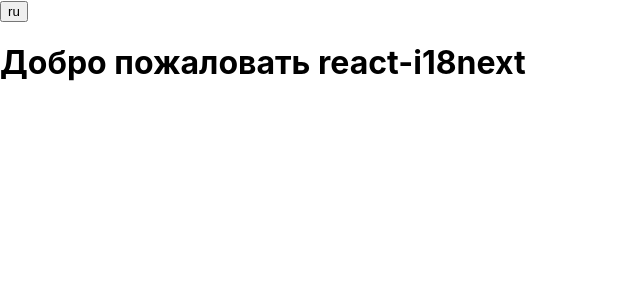
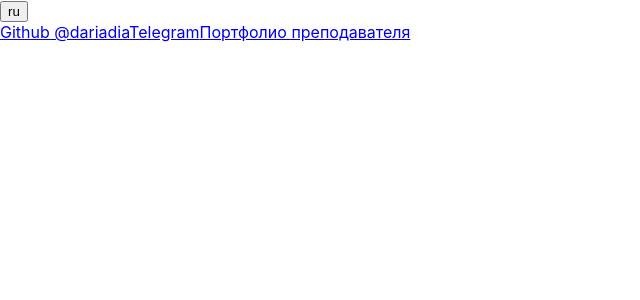
Before and after one commit to dariadia/frontend-courses, a React (Create React App) app: page / in a window 1280 px wide. Shown: the top 300 px of the page, without its empty margins (0-640 px from the left). Built offline with nearby package versions, Linux system fonts and the light colour scheme.

Commit message:
extend options

```diff
--- a/src/App.js
+++ b/src/App.js
@@ -1,4 +1,5 @@
-import { useTranslation } from "react-i18next";
+import { useTranslation } from "react-i18next"
+import { Helmet } from "react-helmet"
 
 function App() {
   const { t, i18n } = useTranslation()
@@ -6,13 +7,22 @@
     i18n.changeLanguage(i18n.resolvedLanguage === 'en' ? 'ru' : 'en')
   return (
     <>
+      <Helmet>
+        <meta
+          name="description"
+          content=""
+        />
+        <title>{t('meta_title')}</title>
+        <link rel="canonical" href="todo" />
+      </Helmet>
       <header>
         <button onClick={changeLanguage}>{i18n.resolvedLanguage}</button>
-        <h1>{t('Welcome to React')}</h1>
       </header>
       <main></main>
       <footer>
-
+        <a href="https://github.com/dariadia/">Github @dariadia</a>
+        <a href="https://t.me/redheadalert">Telegram</a>
+        <a target="_blank" href={i18n.resolvedLanguage === 'en' ? "https://dariadia-portfolio.vercel.app/":"https://dariadia-portfolio-ru.vercel.app/"} rel="noreferrer">{t('portfolio')}</a>
       </footer>
     </>
   )
--- a/src/i18n.js
+++ b/src/i18n.js
@@ -4,12 +4,14 @@
 const resources = {
   en: {
     translation: {
-      "Welcome to React": "Welcome to React and react-i18next"
+      "meta_title": "I want to be a frontend developer!",
+      portfolio: "Tutor's portfolio",
     }
   },
   ru: {
     translation: {
-      "Welcome to React": "Добро пожаловать react-i18next"
+      "meta_title": "Хочу стать фронтенд-разработчиком!",
+      portfolio: 'Портфолио преподавателя'
     }
   }
 };
```
